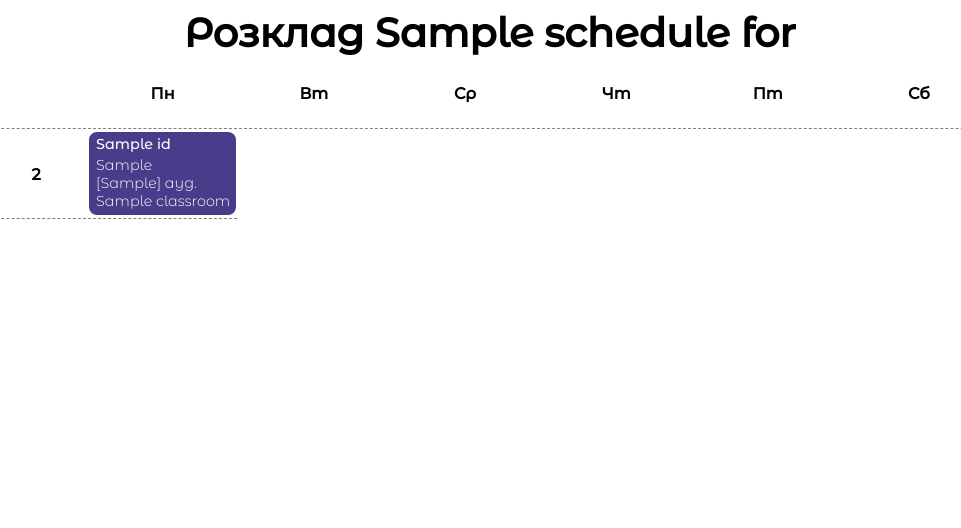
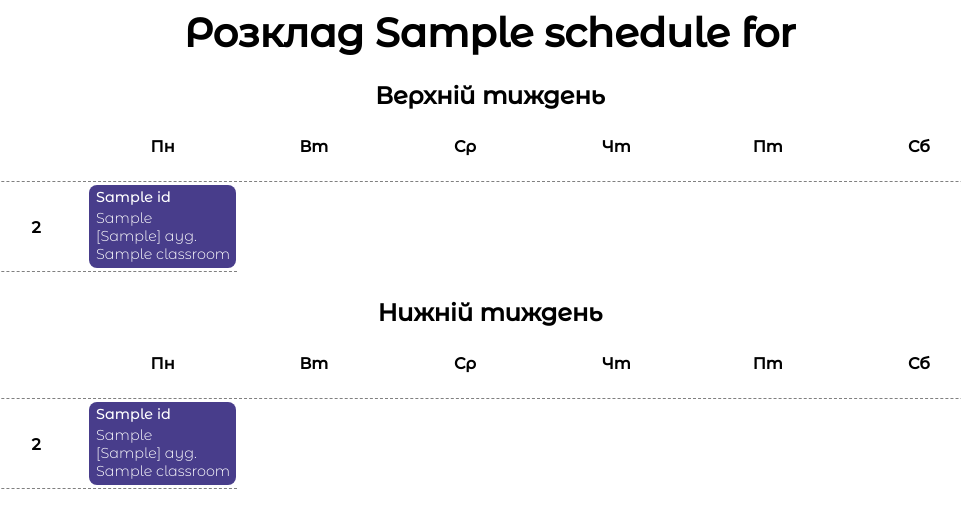
Before and after one commit to LeoDiana/DonNU_schedule, a Flask app: template app/templates/schedule.html in a window 1280 px wide. Shown: the top 528 px of the page, without its empty margins (150-1111 px from the left). Run offline with Flask 2, Linux system fonts and the light colour scheme; the template is opened without the code that fills it: most values are stand-ins (such as "Sample title", 1, 10 or a date in 2020).

Commit message:
add upper/lower week

```diff
--- a/app/__init__.py
+++ b/app/__init__.py
@@ -1,14 +1,10 @@
 from flask import Flask
 from config import Config
 from flask_sqlalchemy import SQLAlchemy
-from flask_migrate import Migrate
 
 schedule_app = Flask(__name__)
 schedule_app.config.from_object(Config)
 db = SQLAlchemy(schedule_app)
-migrate = Migrate(schedule_app, db)
-
-
 
 
 from app import routes, models
--- a/app/googlecalendar.py
+++ b/app/googlecalendar.py
@@ -67,6 +67,7 @@
         'day': 1, #  0 - Понеділок, 6 - Неділя
         'where': 'Teams',  # 'ауд. 412-Кристал'
         'description': 'Трофименко О. Д.'  # додаткова інформація (ім'я викладача або група) 'Б19_д/113'
+        'is_upper_week' True/False
     }
     return: id of created event
     """
@@ -87,7 +88,7 @@
             'timeZone': 'Europe/Kiev',
         },
         'recurrence': [
-            f'RRULE:FREQ=WEEKLY;COUNT={recurrence_for_event()}'
+            f'RRULE:FREQ=WEEKLY;COUNT={recurrence_for_event()};INTERVAL=2'
         ],
         """
         'attendees': [
--- a/app/models.py
+++ b/app/models.py
@@ -12,6 +12,7 @@
     lesson_time = db.Column(db.Integer)  # Номер пари у розкладі (1[0]-8[7])
     teacher_event_id = db.Column(db.String(30))
     group_event_id = db.Column(db.String(30))
+    is_upper_week = db.Column(db.Boolean)
 
 
     def __repr__(self):
--- a/app/static/styles/style.css
+++ b/app/static/styles/style.css
@@ -4,6 +4,13 @@
     font-size: 2.5em;
     text-align: center;
     margin-top: auto;
+    margin-bottom: auto;
+}
+
+h2 {
+    font-size: 1.5em;
+    text-align: center;
+    margin-top: 1em;
     margin-bottom: auto;
 }
 
--- a/app/templates/schedule.html
+++ b/app/templates/schedule.html
@@ -6,6 +6,7 @@
     </head>
     <body>
         <h1>Розклад {{schedule_for.name}}</h1>
+        <h2>Верхній тиждень</h2>
         <table>
             <thead>
                 <tr>
@@ -16,17 +17,50 @@
                 </tr>
             </thead>
             <tbody>
-                {% for lesson in range(table | length) %}
+                {% for lesson in range(upper_table | length) %}
                 <tr>
                     <th>{{time[lesson]}}</th>
-                    {% for day in range(table[lesson] | length) %}
-                        {% if table[lesson][day] %}
+                    {% for day in range(upper_table[lesson] | length) %}
+                        {% if upper_table[lesson][day] %}
                         <td class="lessontd">
                             <div class="lessondiv">
-                                <p class="classname">{{ table[lesson][day].name }}</p>
-                                <p>{{ table[lesson][day].for_whom }}</p>
-                                {% if table[lesson][day].classroom %}
-                                    <p>[{{ table[lesson][day].lesson_type }}] ауд. {{ table[lesson][day].classroom }}</p>
+                                <p class="classname">{{ upper_table[lesson][day].name }}</p>
+                                <p>{{ upper_table[lesson][day].for_whom }}</p>
+                                {% if upper_table[lesson][day].classroom %}
+                                    <p>[{{ upper_table[lesson][day].lesson_type }}] ауд. {{ upper_table[lesson][day].classroom }}</p>
+                                {% endif %}
+                            </div>
+                        </td>
+                        {% else %}
+                        <td class="emptytd"></td>
+                        {% endif %}
+                    {% endfor %}
+                </tr>
+                {% endfor %}
+            </tbody>
+        </table>
+        <h2>Нижній тиждень</h2>
+        <table>
+            <thead>
+                <tr>
+                    <th style="width: 10%"></th>
+                    {% for day in ['Пн', 'Вт', 'Ср', 'Чт', 'Пт', 'Сб'] %}
+                    <th style="width: 15%">{{day}}</th>
+                    {% endfor %}
+                </tr>
+            </thead>
+            <tbody>
+                {% for lesson in range(lower_table | length) %}
+                <tr>
+                    <th>{{time[lesson]}}</th>
+                    {% for day in range(lower_table[lesson] | length) %}
+                        {% if lower_table[lesson][day] %}
+                        <td class="lessontd">
+                            <div class="lessondiv">
+                                <p class="classname">{{ lower_table[lesson][day].name }}</p>
+                                <p>{{ lower_table[lesson][day].for_whom }}</p>
+                                {% if lower_table[lesson][day].classroom %}
+                                    <p>[{{ lower_table[lesson][day].lesson_type }}] ауд. {{ lower_table[lesson][day].classroom }}</p>
                                 {% endif %}
                             </div>
                         </td>
```
Also changed, not shown: app/routes.py (+8 -4 lines), app/schedule_from_docx.py (+56 -48 lines).
